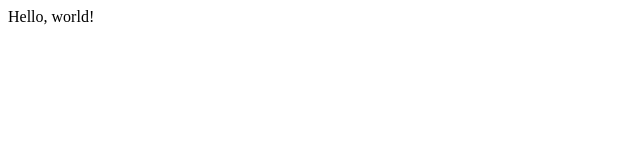
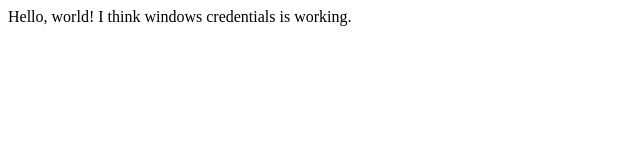
Before and after one commit to dCiciero/CS50_01, a plain HTML site: page index.html in a window 1280 px wide. Shown: the whole page, without its empty margins (0-640 px from the left). Drawn offline with Linux system fonts and the light colour scheme.

Commit message:
Modified body contents

```diff
--- a/index.html
+++ b/index.html
@@ -7,6 +7,6 @@
     <title>My Page</title>
 </head>
 <body>
-    Hello, world!
+    Hello, world! I think windows credentials is working.
 </body>
 </html>
```
